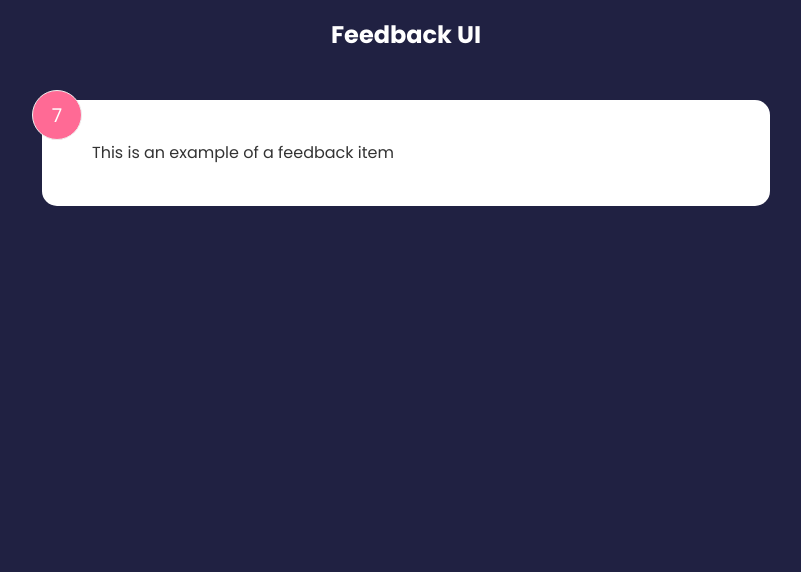
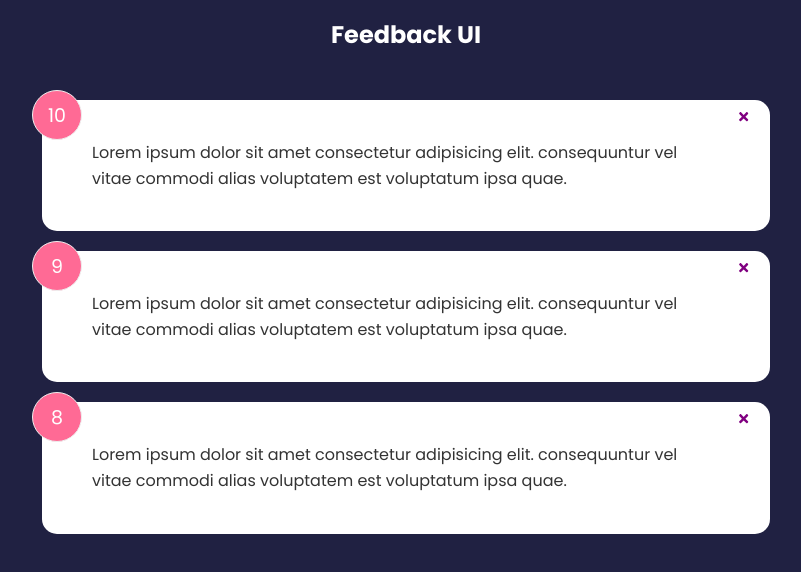
Before and after one commit to alexeiscript/feedback-app, a React (Create React App) app: page / in a window 1280 px wide. Shown: the top 572 px of the page, without its empty margins (234-1035 px from the left). Built offline with nearby package versions, Linux system fonts and the light colour scheme.

Commit message:
impletent logic to delete item

```diff
--- a/package.json
+++ b/package.json
@@ -8,6 +8,7 @@
     "@testing-library/user-event": "^13.5.0",
     "react": "^17.0.2",
     "react-dom": "^17.0.2",
+    "react-icons": "^4.3.1",
     "react-scripts": "5.0.0",
     "web-vitals": "^2.1.2"
   },
--- a/src/App.js
+++ b/src/App.js
@@ -1,13 +1,22 @@
-import React from 'react'
+import { useState } from 'react'
 import Header from './components/Header'
-import FeedbackItem from './components/FeedbackItem'
+import FeedbackList from './components/FeedbackList'
+import FeedbackData from './data/FeedbackData'
 
 function App() {
+  const [feedback, setFeedback] = useState(FeedbackData)
+
+  const deleteFeedback = (id) => {
+    if (window.confirm('Are you sure you want to delete this?')) {
+      setFeedback(feedback.filter((item) => item.id !== id))
+    }
+  }
+
   return (
     <>
       <Header />
       <div className='container'>
-        <FeedbackItem />
+        <FeedbackList feedback={feedback} handleDelete={deleteFeedback} />
       </div>
     </>
   )
--- /dev/null
+++ b/src/components/Card.jsx
@@ -0,0 +1,16 @@
+import PropTypes from 'prop-types'
+
+function Card({ children, reverse }) {
+  return <div className={`card ${reverse && 'reverse'}`}>{children}</div>
+}
+
+Card.defaultProps = {
+  reverse: false,
+}
+
+Card.propTypes = {
+  children: PropTypes.node.isRequired,
+  reverse: PropTypes.bool,
+}
+
+export default Card
--- a/src/components/FeedbackItem.jsx
+++ b/src/components/FeedbackItem.jsx
@@ -1,15 +1,21 @@
-import { useState } from 'react'
+import PropTypes from 'prop-types'
+import Card from './Card'
+import { FaTimes } from 'react-icons/fa'
 
-function FeedbackItem() {
-  const [rating, setRating] = useState(7)
-  const [text, setText] = useState('This is an example of a feedback item')
-
+function FeedbackItem({ item, handleDelete }) {
   return (
-    <div className='card'>
-      <div className='num-display'>{rating}</div>
-      <div className='text-display'>{text}</div>
-    </div>
+    <Card>
+      <div className='num-display'>{item.rating}</div>
+      <button className='close' onClick={() => handleDelete(item.id)}>
+        <FaTimes color='purple' />
+      </button>
+      <div className='text-display'>{item.text}</div>
+    </Card>
   )
 }
 
+FeedbackItem.propTypes = {
+  item: PropTypes.object.isRequired,
+}
+
 export default FeedbackItem
--- /dev/null
+++ b/src/components/FeedbackList.jsx
@@ -0,0 +1,28 @@
+import PropTypes from 'prop-types'
+import FeedbackItem from './FeedbackItem'
+
+function FeedbackList({ feedback, handleDelete }) {
+  if (!feedback || feedback.length === 0) {
+    return <p>No Feedback Yet</p>
+  }
+
+  return (
+    <div className='feedback-list'>
+      {feedback.map((item) => (
+        <FeedbackItem key={item.id} item={item} handleDelete={handleDelete} />
+      ))}
+    </div>
+  )
+}
+
+FeedbackList.propTypes = {
+  feedback: PropTypes.arrayOf(
+    PropTypes.shape({
+      id: PropTypes.number.isRequired,
+      text: PropTypes.string.isRequired,
+      rating: PropTypes.number.isRequired,
+    })
+  ),
+}
+
+export default FeedbackList
--- /dev/null
+++ b/src/data/FeedbackData.js
@@ -0,0 +1,19 @@
+const FeedbackData = [
+  {
+    id: 1,
+    rating: 10,
+    text: 'Lorem ipsum dolor sit amet consectetur adipisicing elit. consequuntur vel vitae commodi alias voluptatem est voluptatum ipsa quae.',
+  },
+  {
+    id: 2,
+    rating: 9,
+    text: 'Lorem ipsum dolor sit amet consectetur adipisicing elit. consequuntur vel vitae commodi alias voluptatem est voluptatum ipsa quae.',
+  },
+  {
+    id: 3,
+    rating: 8,
+    text: 'Lorem ipsum dolor sit amet consectetur adipisicing elit. consequuntur vel vitae commodi alias voluptatem est voluptatum ipsa quae.',
+  },
+]
+
+export default FeedbackData
```
Also changed, not shown: 1 other file (tests, documents, lock files or other folders).
